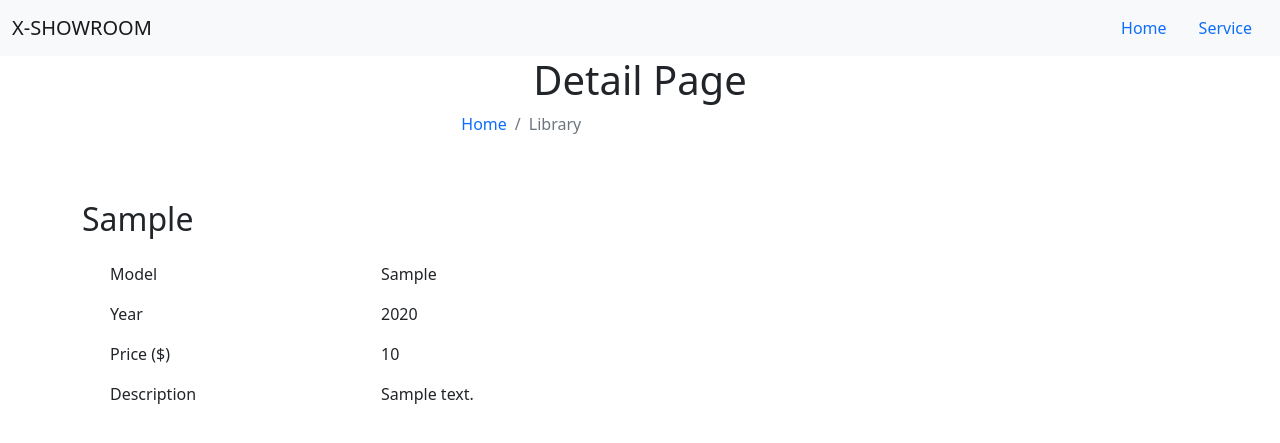
After one commit to ChinchillaBiiru09/WebApp-Showroom, a Django app: page /car/detail/1 in a window 1280 px wide. The commit adds this page. Shown: the top 443 px of the page. Run offline with Django 5.2, Linux system fonts and the light colour scheme; tables that the repository leaves empty hold one stand-in row (values such as "Sample post"); some libraries are stand-ins or nearby versions.

Commit message:
Showroom-Create car data (update)|Detail car (clear)

```diff
--- /dev/null
+++ b/showroom_webapp/apps/templates/car/detail_car_page.html
@@ -0,0 +1,68 @@
+<!DOCTYPE html>
+<html lang="en">
+<head>
+    <meta charset="UTF-8">
+    <meta name="viewport" content="width=device-width, initial-scale=1.0">
+    <title>Showroom</title>
+    <!-- Bootstrap 5 CSS -->
+    <link href="https://cdn.jsdelivr.net/npm/bootstrap@5.0.2/dist/css/bootstrap.min.css" rel="stylesheet">
+
+    <!-- Bootstrap 5 JS (tidak memerlukan jQuery atau Popper.js) -->
+    <script src="https://cdn.jsdelivr.net/npm/bootstrap@5.0.2/dist/js/bootstrap.bundle.min.js"></script>
+
+    <!-- Flaticon CDN -->
+    <link rel='stylesheet' href='https://cdn-uicons.flaticon.com/2.6.0/uicons-regular-rounded/css/uicons-regular-rounded.css'>
+    <link rel='stylesheet' href='https://cdn-uicons.flaticon.com/2.6.0/uicons-regular-straight/css/uicons-regular-straight.css'>
+</head>
+<body>
+    <nav class="navbar sticky-top navbar-light bg-light">
+        <div class="container-fluid">
+            <a class="navbar-brand" href="#">X-SHOWROOM</a>
+            <ul class="nav justify-content-end">
+                <li class="nav-item">
+                    <a class="nav-link active" aria-current="page" href="#">Home</a>
+                </li>
+                <li class="nav-item">
+                    <a class="nav-link" href="#">Service</a>
+                </li>
+            </ul>
+        </div>
+    </nav>
+
+    <div class="container-lg d-flex align-items-center justify-content-center">
+        <div class="row text-center">
+            <h1>Detail Page</h1>
+            <nav aria-label="breadcrumb">
+                <ol class="breadcrumb">
+                  <li class="breadcrumb-item"><a href="{% url 'index' %}" class="text-decoration-none">Home</a></li>
+                  <li class="breadcrumb-item active" aria-current="page">Library</li>
+                </ol>
+            </nav>
+        </div>
+    </div>
+
+    <div class="container mt-5">
+        <div class="row">
+            <h2>{{ car.0.brand }}</h2>
+            <div class="container">
+                <div class="row m-3">
+                    <div class="col-3">Model</div>
+                    <div class="col-8">{{ car.0.model }}</div>
+                </div>
+                <div class="row m-3">
+                    <div class="col-3">Year</div>
+                    <div class="col-8">{{ car.0.year }}</div>
+                </div>
+                <div class="row m-3">
+                    <div class="col-3">Price ($)</div>
+                    <div class="col-8">{{ car.0.price }}</div>
+                </div>
+                <div class="row m-3">
+                    <div class="col-3">Description</div>
+                    <div class="col-8">{{ car.0.description }}</div>
+                </div>
+            </div>
+        </div>
+    </div>
+</body>
+</html>
--- a/showroom_webapp/apps/urls.py
+++ b/showroom_webapp/apps/urls.py
@@ -5,5 +5,7 @@ from .views import *
 urlpatterns = [
     path("", index, name="index"),
     path("car/create", create_car, name="create_car"),
-    path("car/edit", update_car, name="update_car"),
+    path("car/edit/<id>", update_car, name="update_car"),
+    path("car/delete/<id>", delete_car, name="delete_car"),
+    path("car/detail/<id>", detail_car, name="detail_car"),
 ]
--- a/showroom_webapp/apps/utilities/db_helper.py
+++ b/showroom_webapp/apps/utilities/db_helper.py
@@ -1,6 +1,7 @@
 from django.db import connection
 
 
+# Select All Data to JSON
 def get_data(query):
     with connection.cursor() as cursor:
         cursor.execute(query)
@@ -8,7 +9,7 @@ def get_data(query):
         results = [dict(zip(columns, row)) for row in cursor.fetchall()]
     return results
 
-# Select All Data to JSON
+# Select Data with Value to JSON
 def get_data_with_values(query, values):
     with connection.cursor() as cursor:
         cursor.execute(query, values)
@@ -17,11 +18,16 @@ def get_data_with_values(query, values):
     return results
 
 # Insert Data
-def insert(conn, query, values):
-    cursor = conn.cursor()
-    cursor.execute(query, values)
-    conn.commit()
+def save_data(query, values):
+    with connection.cursor() as cursor:
+        cursor.execute(query, values)
 
+# Insert Data Return
+def save_return_data(query, values):
+    with connection.cursor() as cursor:
+        cursor.execute(query, values)
+        connection.commit()
+        return cursor.lastrowid
 
 # Execute Query without Values
 def execute(conn, query):
@@ -33,30 +39,3 @@ def execute(conn, query):
     for result in results:
         json_data.append(dict(zip(row_headers, result)))
     return json_data
-
-
-
-# class DBHelper():
-#     def __init__(self):
-#         self.db = connection()
-
-#     def get_data(self, query, values):
-#         return select(self.db, query, values)
-
-#     def get_count_data(self, query):
-#         return row_count(self.db, query)
-
-#     def get_count_filter_data(self, query, values):
-#         return row_count_value(self.db, query, values)
-
-#     def save_data(self, query, values):
-#         return insert(self.db, query, values)
-
-#     def save_return(self, query, values):
-#         return insert_return(self.db, query, values)
-
-#     def update_data(self, query, values):
-#         return insert(self.db, query, values)
-
-#     def execute(self, query):
-#         return execute(self.db, query)
--- a/showroom_webapp/apps/utilities/queries.py
+++ b/showroom_webapp/apps/utilities/queries.py
@@ -1,14 +1,18 @@
 # ========================================================================
 # LOG QUERY - START ======================================================
 # ========================================================================
-CAR_ADD_QUERY = """ """
+CAR_ADD_QUERY = """
+    INSERT INTO apps_car (brand, model, year, price, description, created_at, updated_at)
+    VALUES (%s, %s, %s, %s, %s, NOW(), NOW())
+"""
 CAR_GET_ALL_QUERY = """
     SELECT * FROM apps_car
     WHERE is_deleted = 0
 """
 CAR_GET_BY_ID_QUERY = """
     SELECT * FROM apps_car
-    WHERE id = %s AND is_deleted = 0"""
+    WHERE id = %s AND is_deleted = 0
+"""
 # ========================================================================
 # LOG QUERY - END ========================================================
 # ========================================================================
--- a/showroom_webapp/apps/views/__init__.py
+++ b/showroom_webapp/apps/views/__init__.py
@@ -1,3 +1,3 @@
 # View Controller for the Web App
 from .home_views import index
-from .car_views import create_car, view_car
+from .car_views import create_car, view_car, update_car, delete_car, detail_car
--- a/showroom_webapp/apps/views/car_views.py
+++ b/showroom_webapp/apps/views/car_views.py
@@ -1,12 +1,9 @@
-from django.shortcuts import render
+from django.shortcuts import render, redirect
 from django.http import HttpResponse
 from django.core.serializers import serialize
 from ..utilities.forms import CarForm
 from ..utilities.db_helper import *
 from ..utilities.queries import CAR_ADD_QUERY, CAR_GET_ALL_QUERY, CAR_GET_BY_ID_QUERY
-from ..models.car_models import Car
-
-import json
 
 
 # CREATE DATA
@@ -15,7 +12,13 @@ def create_car(request):
     if request.method == 'POST':
         form = CarForm(request.POST)
         if form.is_valid():
-            form.save()
+            data = form.cleaned_data
+            query = CAR_ADD_QUERY
+            values = (data['brand'], data['model'], data['year'], data['price'], data['description'])
+            save_data(query, values)
+            return redirect('index')
+        else:
+            return HttpResponse("Invalid form data")
     else:
         form = CarForm()
 
@@ -34,6 +37,22 @@ def update_car(request, id):
     query = CAR_GET_BY_ID_QUERY
     values = (id)
     car = get_data_with_values(query, values)
+    print(car)
+    if request.method == 'POST':
+        form = CarForm(request.POST)
+        if form.is_valid():
+            form.save()
+    else:
+        form = CarForm()
+    return render(request, 'create_car_page.html', {'form': form, 'car': car})
+
+
+# DELETE DATA
+# DEL http://127.0.0.1:8000/car/update/(id)
+def delete_car(request, id):
+    query = CAR_GET_BY_ID_QUERY
+    values = (id)
+    car = get_data_with_values(query, values)
     if request.method == 'POST':
         form = CarForm(request.POST)
         if form.is_valid():
@@ -41,3 +60,16 @@ def update_car(request, id):
     else:
         form = CarForm()
     return render(request, 'update_car_page.html', {'form': form, 'car': car})
+
+
+# DETAIL DATA
+# GET http://127.0.0.1:8000/car/update/(id)
+def detail_car(request, id):
+    query = CAR_GET_BY_ID_QUERY
+    values = (id,)
+    car = get_data_with_values(query, values)
+    if request.method == 'GET':
+        print(car)
+        return render(request, 'car/detail_car_page.html', {'car': car})
+    else:
+        return render(request, 'create_car_page.html', {'car': car})
```
Also changed, not shown: showroom_webapp/apps/templates/index.html (+6 -3 lines), showroom_webapp/apps/utilities/forms.py (+6 -4 lines), showroom_webapp/apps/templates/car/create_car_page.html (renamed from showroom_webapp/apps/templates/create_car_page.html).
